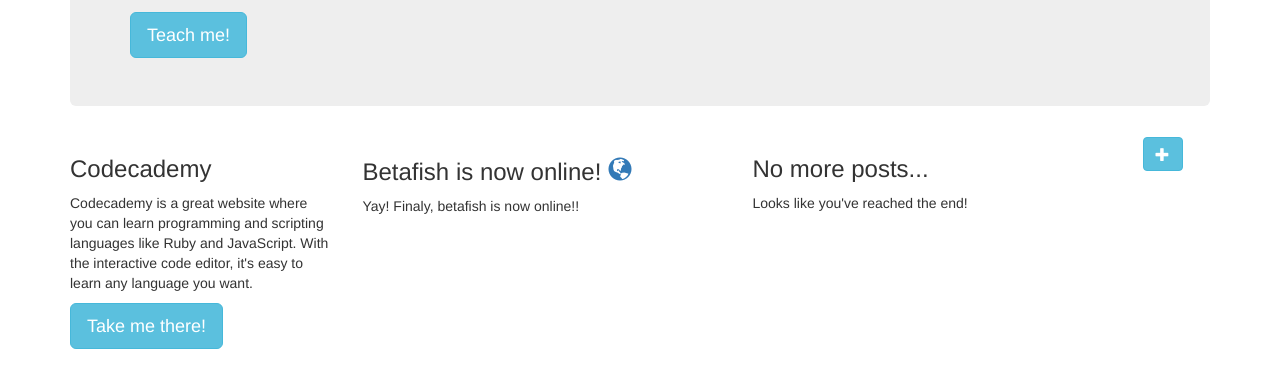
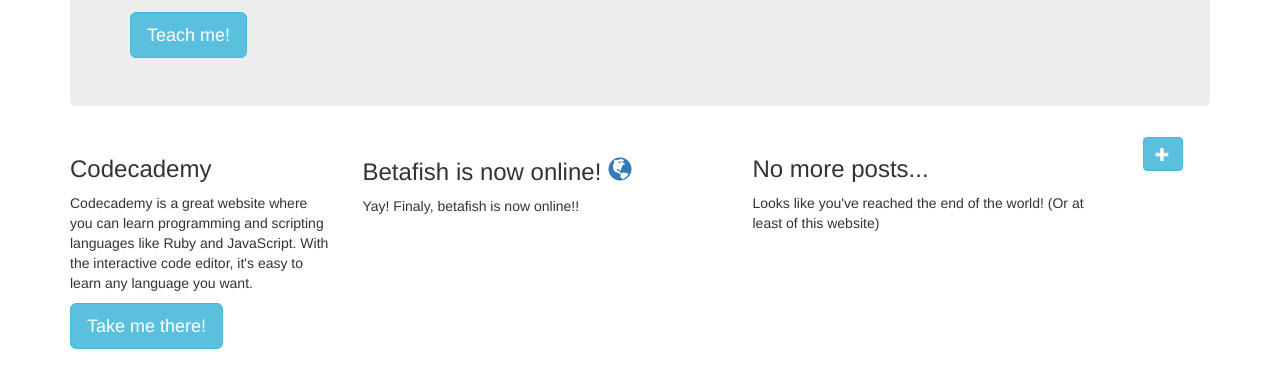
Before and after one commit to beta-fish/beta-fish.github.io, a plain HTML site: page index.html in a window 1280 px wide. Shown: the part 283-670 px from the top of the page. Drawn offline with nearby package versions, Linux system fonts and the light colour scheme.

Commit message:
edited "no more posts" page

```diff
--- a/index.html
+++ b/index.html
@@ -47,7 +47,7 @@
                 </div>
                 <div class="col-md-4">
                     <h3>No more posts...</h3>
-                    <p>Looks like you've reached the end!</p>
+                    <p>Looks like you've reached the end of the world! (Or at least of this website)</p>
                 </div>
                 <div class="col-md-1"><a class="glyphicon glyphicon-plus btn btn-info"></a></div>
             </div>
```
